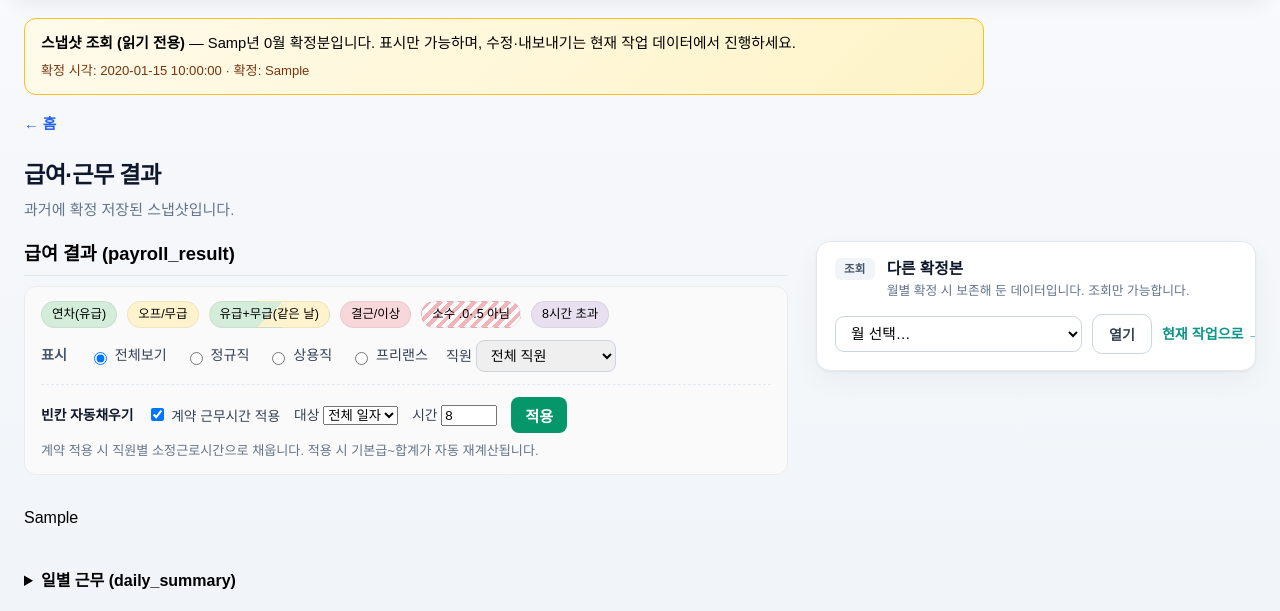
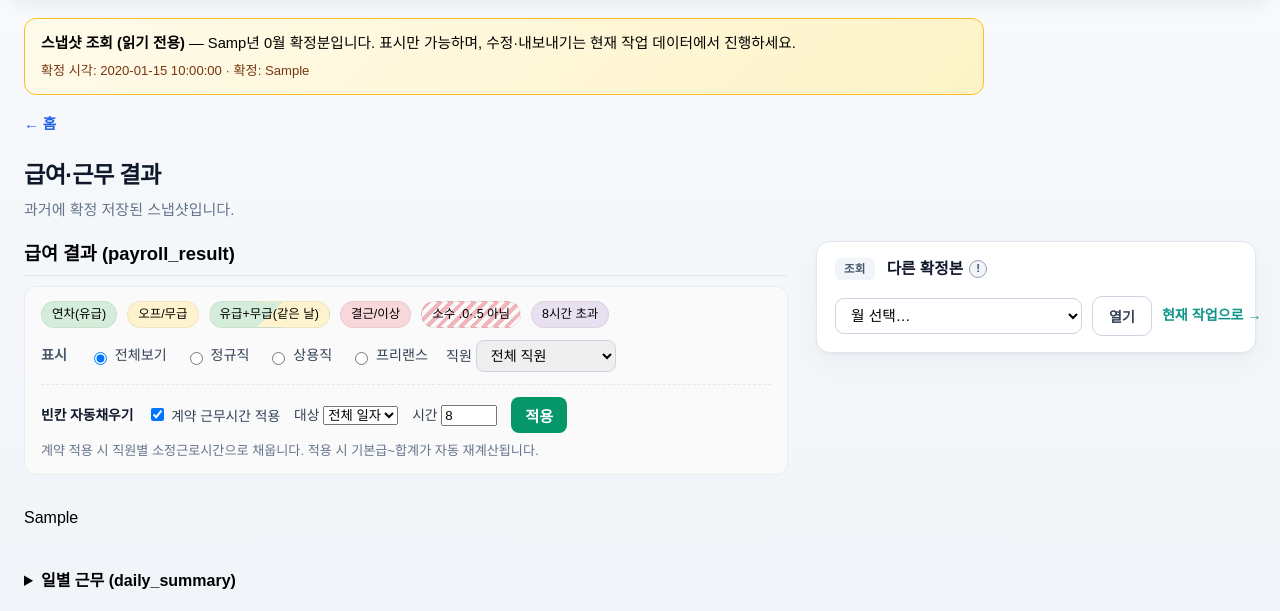
Before and after one commit to Chanceinthebuilding/ops-payroll, a Flask app: template templates/result.html in a window 1280 px wide. Shown: the part 66-677 px from the top of the page. Run offline with Flask 3, Linux system fonts and the light colour scheme; the visitor is signed in with stand-in values (Sample User, id 1); the template is opened without the code that fills it: most values are stand-ins (such as "Sample title", 1, 10 or a date in 2020); parts of the project's set-up code (start-up, migrations or seed data) failed here and were passed over; some web fonts are replaced.

Commit message:
급여 작업 패널 설명을 느낌표 툴팁으로 변경

```diff
--- a/templates/result.html
+++ b/templates/result.html
@@ -168,13 +168,6 @@
     .payroll-actions-shell--aside .payroll-action-block {
       padding: 12px 14px;
     }
-    .payroll-actions-shell--aside .pay-action-sub {
-      max-width: none;
-      font-size: 0.8rem;
-    }
-    .payroll-actions-shell--aside .pay-archive-note {
-      font-size: 0.78rem;
-    }
     .payroll-actions-shell--aside .pay-action-controls select {
       min-width: 160px;
     }
@@ -198,7 +191,7 @@
       border: 1px solid #e2e8f0;
       background: #fff;
       box-shadow: 0 1px 3px rgba(15, 23, 42, 0.06), 0 10px 28px rgba(15, 23, 42, 0.04);
-      overflow: hidden;
+      overflow: visible;
     }
     .payroll-actions-shell .payroll-action-block {
       display: flex;
@@ -237,8 +230,78 @@
     .pay-badge--blue { background: #dbeafe; color: #1d4ed8; }
     .pay-badge--slate { background: #f1f5f9; color: #475569; }
     .pay-badge--violet { background: #ede9fe; color: #5b21b6; }
+    .pay-action-heading-row {
+      display: flex;
+      align-items: center;
+      gap: 6px;
+      flex-wrap: nowrap;
+      margin-bottom: 2px;
+    }
+    .pay-action-heading-row .pay-action-heading { margin-bottom: 0; }
     .pay-action-heading { font-weight: 700; font-size: 0.98rem; color: #0f172a; margin-bottom: 2px; }
     .pay-action-sub { font-size: 0.84rem; color: #64748b; line-height: 1.45; max-width: 42rem; }
+
+    /* 제목 옆 느낌표 — 호버·포커스 시 설명 패널 */
+    .pay-help-tip {
+      position: relative;
+      flex-shrink: 0;
+      width: 18px;
+      height: 18px;
+      border-radius: 50%;
+      border: 1px solid #94a3b8;
+      background: #f1f5f9;
+      color: #475569;
+      font-size: 0.72rem;
+      font-weight: 800;
+      line-height: 1;
+      padding: 0;
+      cursor: help;
+      display: inline-flex;
+      align-items: center;
+      justify-content: center;
+    }
+    .pay-help-tip:hover,
+    .pay-help-tip:focus-visible {
+      border-color: #64748b;
+      background: #e2e8f0;
+      color: #0f172a;
+      outline: none;
+    }
+    .pay-help-tip:focus-visible {
+      box-shadow: 0 0 0 2px #fff, 0 0 0 4px #94a3b8;
+    }
+    .pay-help-tip-panel {
+      display: none;
+      position: absolute;
+      left: 50%;
+      top: calc(100% + 8px);
+      bottom: auto;
+      transform: translateX(-50%);
+      min-width: 220px;
+      max-width: min(340px, 88vw);
+      padding: 10px 12px;
+      background: #1e293b;
+      color: #f1f5f9;
+      font-size: 0.78rem;
+      font-weight: 500;
+      line-height: 1.5;
+      border-radius: 8px;
+      box-shadow: 0 10px 28px rgba(15, 23, 42, 0.35);
+      z-index: 60;
+      text-align: left;
+      pointer-events: none;
+    }
+    .pay-help-tip-panel code {
+      font-size: 0.85em;
+      background: rgba(255, 255, 255, 0.14);
+      padding: 1px 5px;
+      border-radius: 4px;
+      color: #e2e8f0;
+    }
+    .pay-help-tip:hover .pay-help-tip-panel,
+    .pay-help-tip:focus .pay-help-tip-panel {
+      display: block;
+    }
     .pay-action-controls {
       display: flex;
       flex-wrap: wrap;
@@ -540,8 +603,13 @@
           <div class="pay-action-meta">
             <span class="pay-badge pay-badge--blue">연동</span>
             <div>
-              <div class="pay-action-heading">구글 시트 내보내기</div>
-              <div class="pay-action-sub">편집한 표를 새 구글 스프레드시트 탭으로 반영합니다.</div>
+              <div class="pay-action-heading-row">
+                <span class="pay-action-heading">구글 시트 내보내기</span>
+                <button type="button" class="pay-help-tip" aria-label="안내: 편집한 표를 새 구글 스프레드시트 탭으로 반영합니다.">
+                  <span aria-hidden="true">!</span>
+                  <span class="pay-help-tip-panel" role="tooltip">편집한 표를 새 구글 스프레드시트 탭으로 반영합니다.</span>
+                </button>
+              </div>
             </div>
           </div>
           <button type="button" class="btn-pay-primary" id="btnExportGoogle">내보내기</button>
@@ -553,8 +621,13 @@
           <div class="pay-action-meta">
             <span class="pay-badge pay-badge--slate">조회</span>
             <div>
-              <div class="pay-action-heading">{% if snapshot_view_yyyymm %}다른 확정본{% else %}저장된 확정본{% endif %}</div>
-              <div class="pay-action-sub">월별 확정 시 보존해 둔 데이터입니다. 조회만 가능합니다.</div>
+              <div class="pay-action-heading-row">
+                <span class="pay-action-heading">{% if snapshot_view_yyyymm %}다른 확정본{% else %}저장된 확정본{% endif %}</span>
+                <button type="button" class="pay-help-tip" aria-label="안내: 월별 확정 시 보존해 둔 데이터입니다. 조회만 가능합니다.">
+                  <span aria-hidden="true">!</span>
+                  <span class="pay-help-tip-panel" role="tooltip">월별 확정 시 보존해 둔 데이터입니다. 조회만 가능합니다.</span>
+                </button>
+              </div>
             </div>
           </div>
           <div class="pay-action-controls">
@@ -577,9 +650,16 @@
           <div class="pay-action-meta" style="flex-basis:100%;">
             <span class="pay-badge pay-badge--violet">보존</span>
             <div style="flex:1; min-width:0;">
-              <div class="pay-action-heading">월별 확정 (영구 보존)</div>
-              <div class="pay-action-sub">해당 급여월 산정·수정이 모두 끝난 뒤 실행하세요.</div>
-              <p class="pay-archive-note">현재 공개 데이터(<code>published/</code>) 전체가 GCS <code>snapshots/payroll_YYYYMM/</code> 에 복사되어 보존됩니다. 차월 작업은 관리자 업로드로 이어가면 됩니다.</p>
+              <div class="pay-action-heading-row">
+                <span class="pay-action-heading">월별 확정 (영구 보존)</span>
+                <button type="button" class="pay-help-tip" aria-label="안내: 해당 급여월 산정·수정이 모두 끝난 뒤 실행하세요. 현재 공개 데이터 published 전체가 GCS snapshots 폴더에 복사되어 보존됩니다. 차월 작업은 관리자 업로드로 이어가면 됩니다.">
+                  <span aria-hidden="true">!</span>
+                  <span class="pay-help-tip-panel" role="tooltip">
+                    해당 급여월 산정·수정이 모두 끝난 뒤 실행하세요.<br><br>
+                    현재 공개 데이터(<code>published/</code>) 전체가 GCS <code>snapshots/payroll_YYYYMM/</code> 에 복사되어 보존됩니다. 차월 작업은 관리자 업로드로 이어가면 됩니다.
+                  </span>
+                </button>
+              </div>
               <div class="pay-archive-row">
                 <label class="snapshot-month-label">급여 지급월
                   <input type="month" id="snapshotMonthInput" {% if default_snapshot_year and default_snapshot_month %}value="{{ '%04d-%02d' | format(default_snapshot_year, default_snapshot_month) }}"{% endif %} aria-label="급여 지급월">
```
